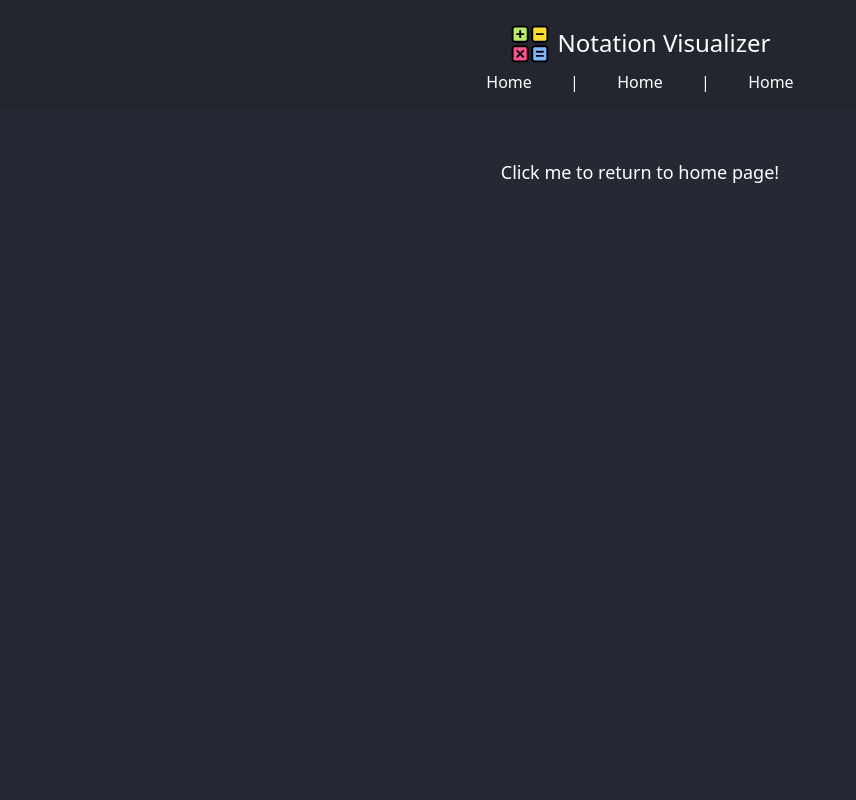
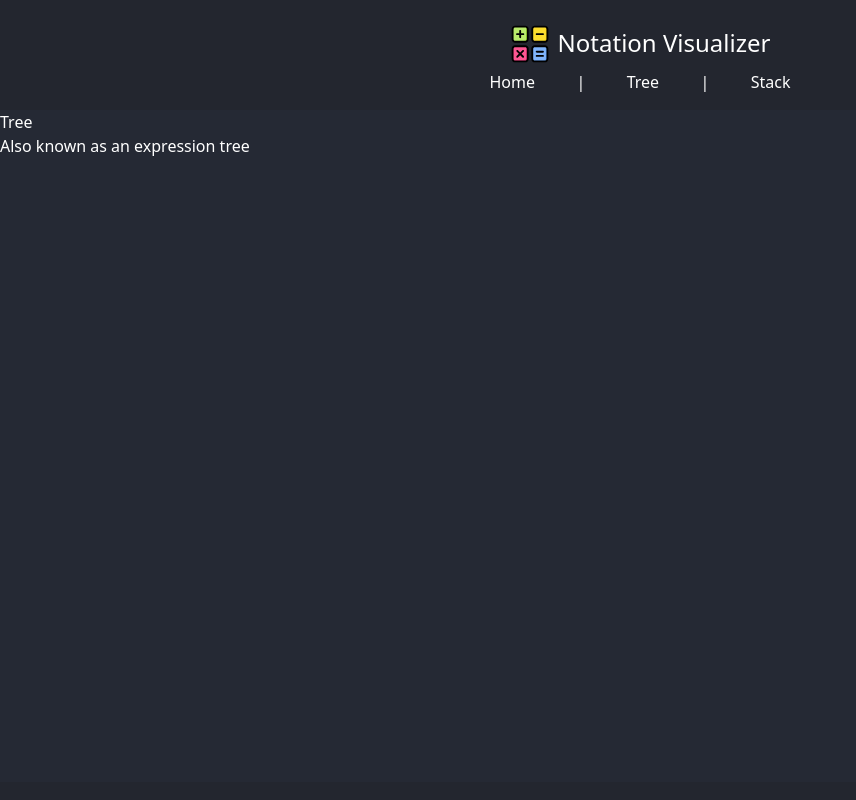
Before and after one commit to AjayLiu/notation-visualizer, a Next.js app: page /Tree in a window 1280 px wide. Before the commit this address had no page. Shown: the top 800 px of the page, without its empty margins (0-856 px from the left). Built offline with nearby package versions, Linux system fonts and the light colour scheme; grey boxes are pictures that could not be loaded.

Commit message:
Prepare for Tree page

```diff
--- a/package.json
+++ b/package.json
@@ -15,6 +15,7 @@
         "react": "^18.2.0",
         "react-dom": "^18.2.0",
         "react-ga": "^3.3.1",
+        "react-github-corner": "^2.5.0",
         "react-router-dom": "^6.3.0"
     },
     "devDependencies": {
--- a/src/components/Footer.tsx
+++ b/src/components/Footer.tsx
@@ -1,12 +1,11 @@
 import Image from "next/image";
 import React from "react";
+import { REPO_LINK } from "src/shared";
 import ExternalLink from "./ExternalLink";
 import SocialIcon from "./SocialIcon";
 import Text from "./Text";
 const Footer: React.FC = () => {
     const imgPath = "https://ajayliu.com/img";
-    // MAKE SURE TO CHANGE THIS LINK BELOW
-    const projectRepoLink = "https://github.com/AjayLiu/notation-visualizer";
     return (
         <footer className="bg-ajay-dark flex flex-col-reverse items-center w-full m-auto py-5 mt-48 text-center">
             <Text>
@@ -48,7 +47,7 @@ const Footer: React.FC = () => {
                 />
             </div>
             <div>
-                <ExternalLink href={projectRepoLink}>
+                <ExternalLink href={REPO_LINK}>
                     <div className="flex items-center justify-evenly w-80">
                         <Image
                             src={`${imgPath}/repo.svg`}
--- a/src/components/Layout.tsx
+++ b/src/components/Layout.tsx
@@ -1,7 +1,9 @@
 import Head from "next/head";
 import Footer from "@components/Footer";
 import Header from "@components/Header";
-import { ReactNode, useEffect, useState } from "react";
+import { ReactNode } from "react";
+import GithubCorner from "react-github-corner";
+import { REPO_LINK, WEBSITE_LINK } from "src/shared";
 
 interface Props {
     children: ReactNode;
@@ -24,13 +26,10 @@ const Layout: React.FC<Props> = (props) => {
                 />
                 <meta property="og:title" content="Notation Visualizer" />
                 <meta property="og:type" content="website" />
-                <meta
-                    property="og:url"
-                    content="https://notation-visualizer.ajayliu.com"
-                />
+                <meta property="og:url" content={WEBSITE_LINK} />
                 <meta
                     property="og:image"
-                    content="https://notation-visualizer.ajayliu.com/img/calculator.png"
+                    content={`${WEBSITE_LINK}/img/calculator.png`}
                 />
                 <meta
                     property="og:description"
@@ -43,6 +42,7 @@ const Layout: React.FC<Props> = (props) => {
                 <main className="min-h-[60vh]">{props.children}</main>
 
                 <Footer />
+                <GithubCorner href={REPO_LINK} />
             </div>
         </>
     );
--- a/src/components/Navbar.tsx
+++ b/src/components/Navbar.tsx
@@ -12,14 +12,14 @@ const Navbar: React.FC = () => {
                 </li>
                 <li>|</li>
                 <li>
-                    <InternalLink href={"/"}>
-                        <Text>Home</Text>
+                    <InternalLink href={"/tree"}>
+                        <Text>Tree</Text>
                     </InternalLink>
                 </li>
                 <li>|</li>
                 <li>
                     <InternalLink href={"/"}>
-                        <Text>Home</Text>
+                        <Text>Stack</Text>
                     </InternalLink>
                 </li>
             </ul>
--- a/src/pages/404.tsx
+++ b/src/pages/404.tsx
@@ -5,6 +5,9 @@ import Text from "@components/Text";
 const FourOhFour: React.FC = () => {
     return (
         <Layout title="Page Not Found :(">
+            <Text>
+                <h1 className="text-lg w-fit m-auto my-12">Page Not Found!</h1>
+            </Text>
             <InternalLink href={"/"}>
                 <div className="text-lg w-fit m-auto my-12">
                     <Text>Click me to return to home page!</Text>
--- /dev/null
+++ b/src/pages/Tree.tsx
@@ -0,0 +1,15 @@
+import Layout from "@components/Layout";
+import Text from "@components/Text";
+
+const Tree: React.FC = () => {
+    return (
+        <Layout title="Tree - Notation Visualizer">
+            <Text>
+                <h2>Tree</h2>
+                <p>Also known as an expression tree</p>
+            </Text>
+        </Layout>
+    );
+};
+
+export default Tree;
--- /dev/null
+++ b/src/shared/index.ts
@@ -0,0 +1,2 @@
+export const REPO_LINK = "https://github.com/AjayLiu/notation-visualizer";
+export const WEBSITE_LINK = "https://notation-visualizer.ajayliu.com";
```
Also changed, not shown: 1 other file (tests, documents, lock files or other folders).
